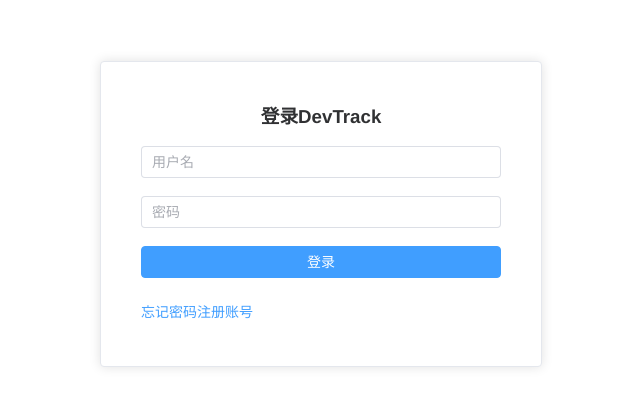
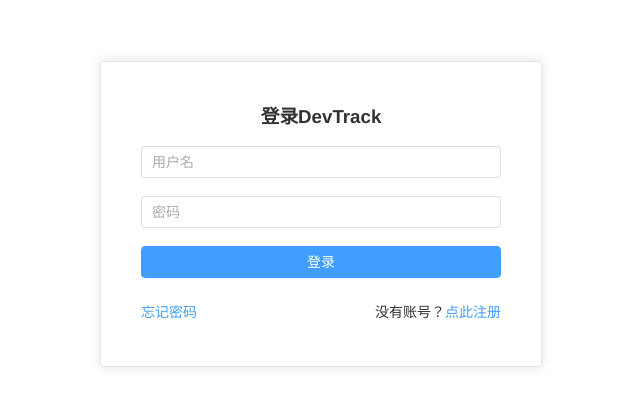
Before and after one commit to IkaroInory/DevTrack-Web-JavaScript, a Vue app: page /signin in a window 1280 px wide. Shown: the part 119-526 px from the top of the page, without its empty margins (319-959 px from the left). Built offline with nearby package versions, Linux system fonts and the light colour scheme.

Commit message:
fix: Sign in form link justified

```diff
--- a/src/components/form/SignInForm.vue
+++ b/src/components/form/SignInForm.vue
@@ -11,9 +11,10 @@
             <el-button class="form-button" type="primary" @click="submitSignInForm" :loading="requestingService">登录</el-button>
         </el-form-item>
 
-        <el-form-item style="justify-content: space-between">
+        <el-form-item>
             <router-link class="el-link el-link--primary" to="/forgetPassword">忘记密码</router-link>
-            <router-link class="el-link el-link--primary" :to="{name: 'register'}">注册账号</router-link>
+            <div style="flex-grow: 1"/>
+            没有账号？<router-link class="el-link el-link--primary" :to="{name: 'register'}">点此注册</router-link>
         </el-form-item>
     </el-form>
 </template>
```
